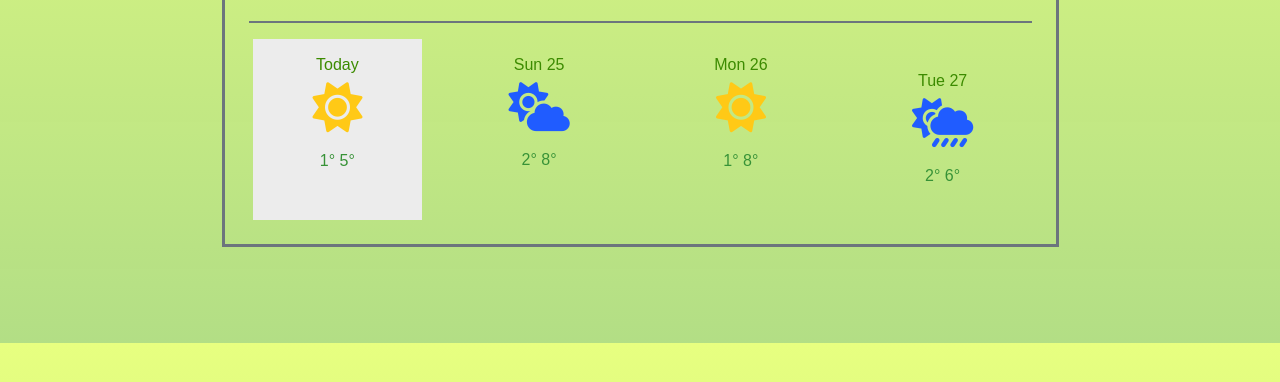
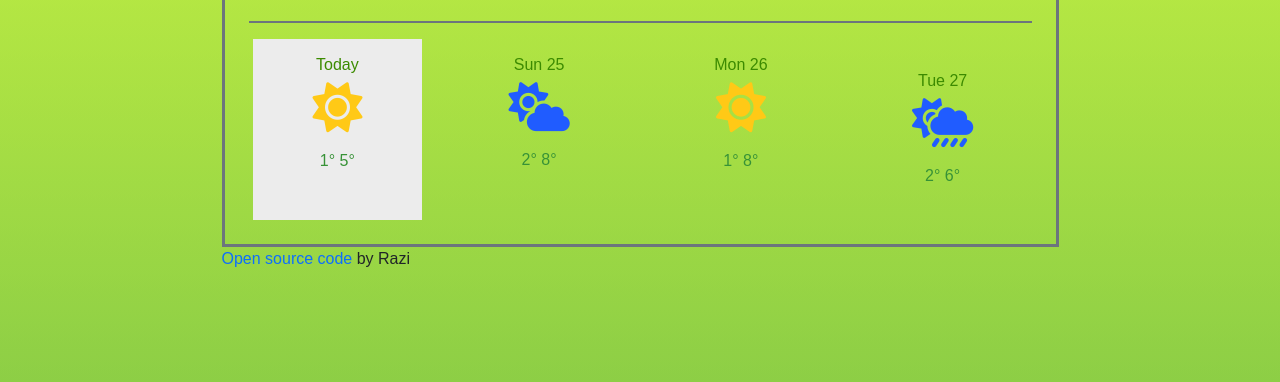
Before and after one commit to Razi86/weather-app, a plain HTML site: page index.html in a window 1280 px wide. Shown: the part 394-776 px from the top of the page. Drawn offline with nearby package versions, Linux system fonts and the light colour scheme; a web font is replaced by a local one.

Commit message:
add github URL to project

```diff
--- a/index.html
+++ b/index.html
@@ -17,7 +17,7 @@
 
 <body>
     <div class="container py-5">
-        <div class="mx-auto w-75 py-4 my-5 border border-3 border-secondary">
+        <div class="mx-auto w-75 py-4 mt-5 border border-3 border-secondary">
             <button id="current-btn" class="w-25 mx-auto btn btn-secondary d-md-block mb-3">Current City</button>
             <form id="search-form">
                 <div class="input-group w-75 px-2 mx-auto rounded-pill border border-3 border-secondary">
@@ -77,6 +77,9 @@
                 </div>
             </div>
         </div>
+        <div class="mx-auto w-75">
+            <a target="_blank" href="https://github.com/Razi86/SheCode-Project1">Open source code</a> by Razi
+        </div>
     </div>
 
     <script src="src/index.js"></script>
--- a/src/styles.css
+++ b/src/styles.css
@@ -1,5 +1,7 @@
-body {
+body,
+html {
     font-family: sans-serif;
+    height: 100%;
     background: rgb(207, 255, 0);
     background: linear-gradient( 180deg, rgba(207, 255, 0, 0.49933476808692223) 0%, rgba(95, 186, 0, 0.4797269249496674) 100%);
 }
```
